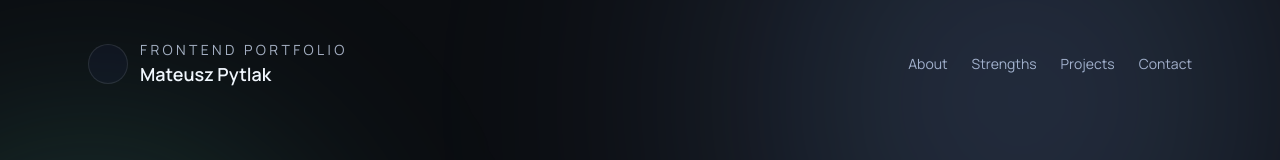
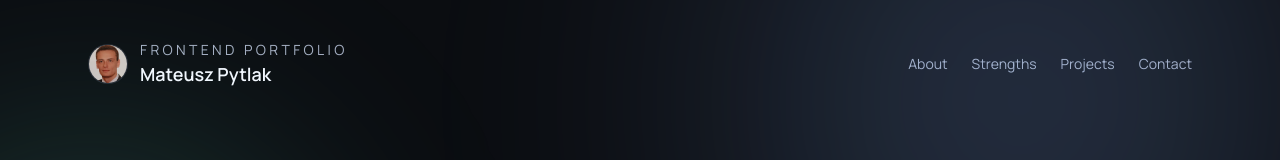
Before and after one commit to mateuszpytlak/portfolio_website, a React (Vite) app: page / in a window 1280 px wide. Shown: the top 160 px of the page. Built offline with nearby package versions, Linux system fonts and the light colour scheme.

Commit message:
added avatar

```diff
--- a/src/sections/Header.tsx
+++ b/src/sections/Header.tsx
@@ -2,7 +2,13 @@ function Header() {
   return (
     <header className="flex flex-wrap items-center justify-between gap-6">
       <a className="flex items-center gap-3" href="/">
-        <div className="h-10 w-10 rounded-full border border-white/10 bg-[var(--bg-alt)]/80" />
+        <div className="h-10 w-10 overflow-hidden rounded-full border border-white/10 bg-[var(--bg-alt)]/80">
+          <img
+            alt="Mateusz Pytlak"
+            className="h-full w-full object-cover"
+            src="/src/assets/avatar.jpg"
+          />
+        </div>
         <div>
           <p className="text-sm uppercase tracking-[0.24em] text-[var(--muted)]">
             Frontend Portfolio
```
Also changed, not shown: src/assets/avatar.jpg (added).
